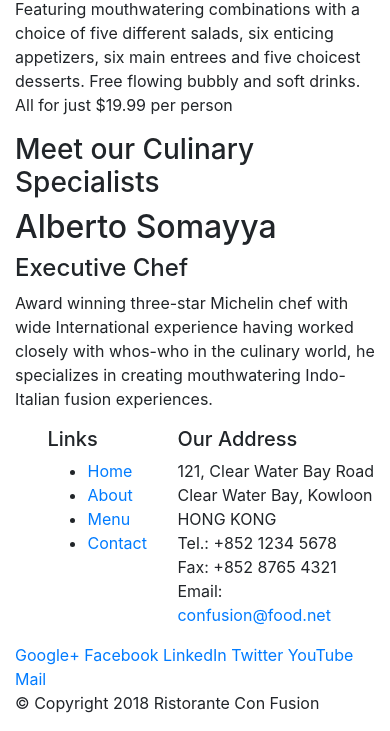
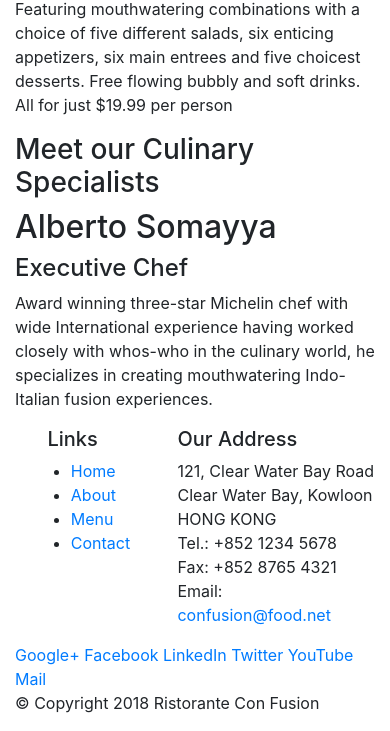
Before and after one commit to Smilesli/Bootstrap4, a website: page index.html in a window 390 px wide. Shown: the part 701-1432 px from the top of the page. Drawn offline with nearby package versions, Linux system fonts and the light colour scheme.

Commit message:
Add ul responsive gird design

```diff
--- a/index.html
+++ b/index.html
@@ -67,7 +67,7 @@
             <div class="row">
                 <div class="col-4 offset-1 col-sm-2">
                     <h5>Links</h5>
-                    <ul>
+                    <ul class="col-4 offset-1 col-sm-2">
                         <li><a href="#">Home</a></li>
                         <li><a href="#">About</a></li>
                         <li><a href="#">Menu</a></li>
```
